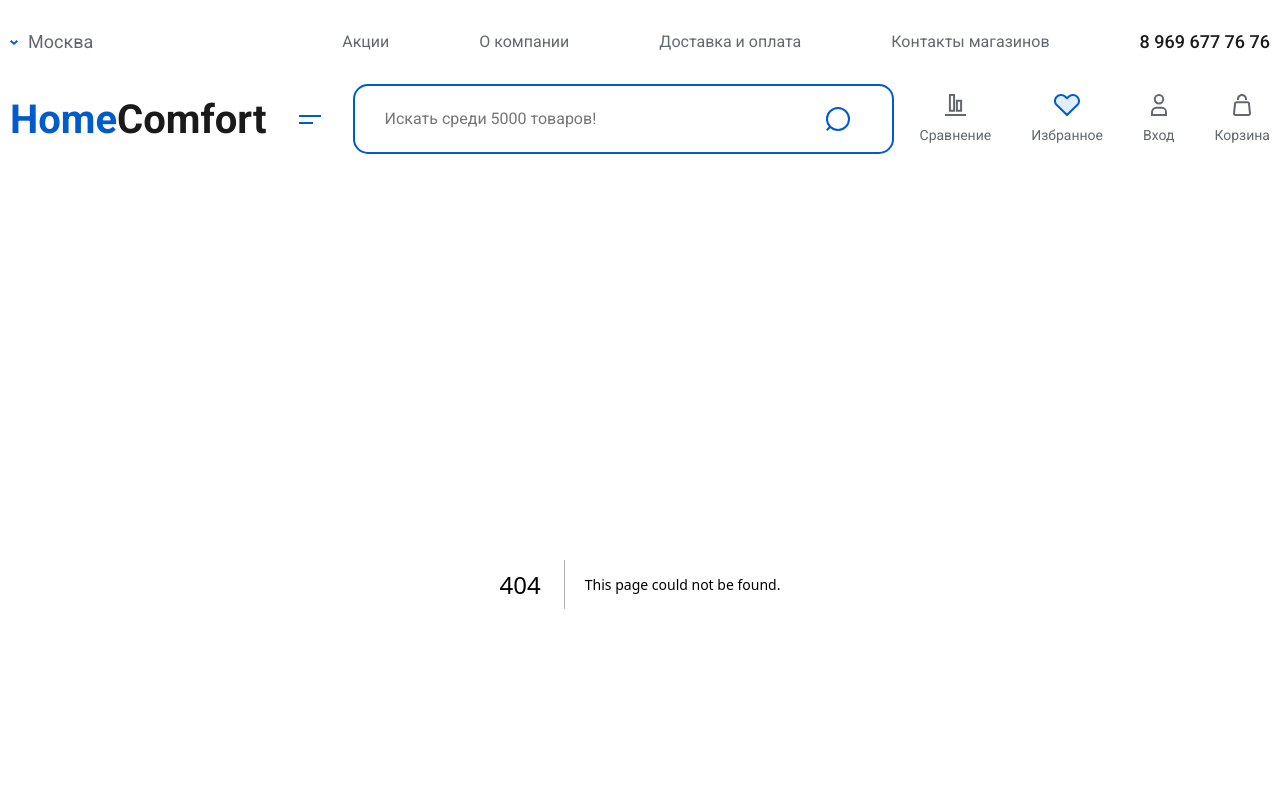
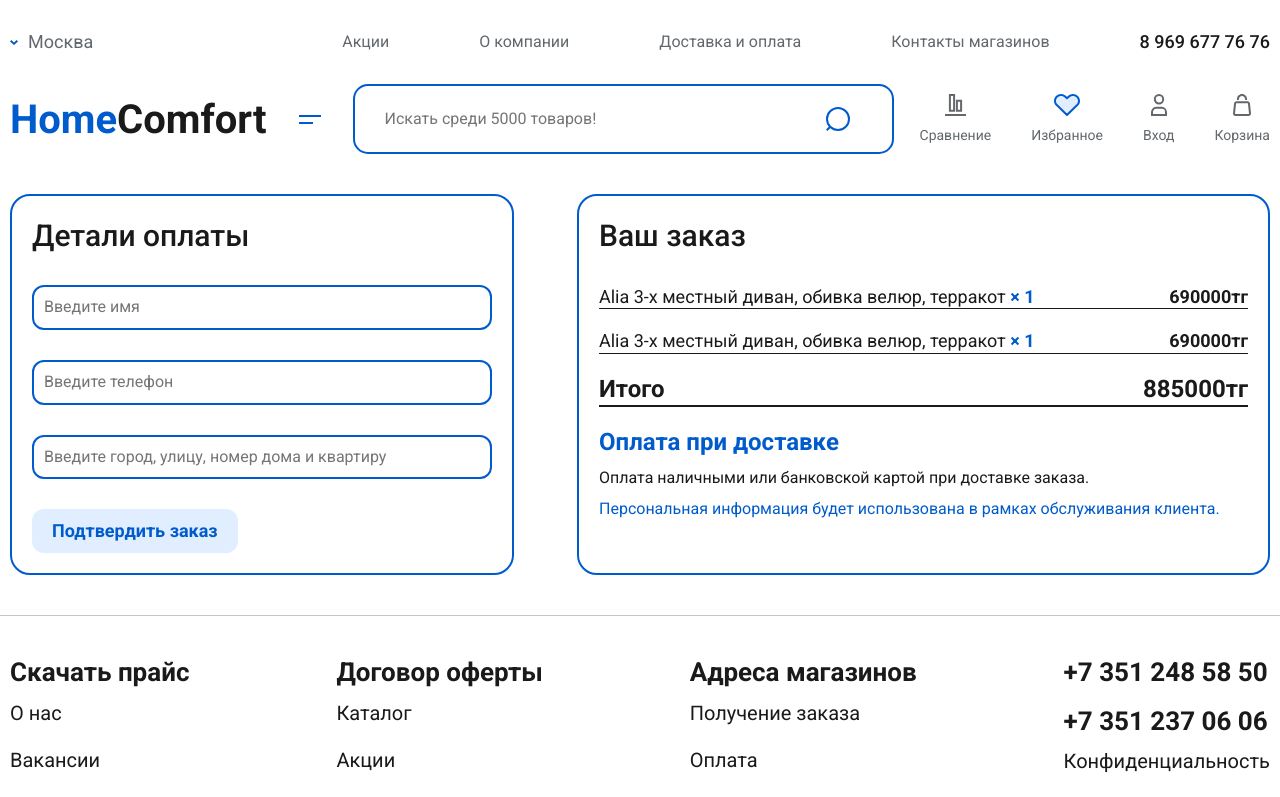
Before and after one commit to Majest228/homecomfort-front, a Next.js app: page /ordering in a window 1280 px wide. Before the commit this address had no page. Shown: the top 797 px of the page. Built offline with nearby package versions, Linux system fonts and the light colour scheme.

Commit message:
Страница оформление заказа

```diff
--- /dev/null
+++ b/app/components/screens/ordering/Ordering.module.scss
@@ -0,0 +1,148 @@
+.Ordering {
+  margin-top: 40px;
+  margin-bottom: 40px;
+  &__container {
+    max-width: 1260px;
+    margin: 0 auto;
+    &__content {
+      display: flex;
+      justify-content: space-between;
+      &__left {
+        border: 2px solid #005bcc;
+        padding: 20px;
+        border-radius: 20px;
+        width: 40%;
+        &__title {
+          h3 {
+            font-style: normal;
+            font-weight: 500;
+            font-size: 30px;
+            line-height: 130%;
+            color: #1a1a1a;
+            margin-bottom: 30px;
+          }
+        }
+        &__form {
+          &__input {
+            margin-bottom: 30px;
+            input {
+              width: 100%;
+              border: 2px solid #005bcc;
+              border-radius: 12px;
+              padding: 10px;
+              font-weight: 400;
+              font-size: 16px;
+              line-height: 130%;
+              color: #1a1a1a;
+            }
+          }
+          &__submit {
+            button {
+              border: none;
+              color: #005bcc;
+              background-color: #e0eeff;
+              border-radius: 12px;
+              padding: 10px 20px;
+              font-weight: 700;
+              font-size: 18px;
+              line-height: 130%;
+              cursor: pointer;
+            }
+          }
+        }
+      }
+      &__right {
+        width: 55%;
+        border: 2px solid #005bcc;
+        padding: 20px;
+        border-radius: 20px;
+        &__title {
+          h3 {
+            font-style: normal;
+            font-weight: 500;
+            font-size: 30px;
+            line-height: 130%;
+            color: #1a1a1a;
+            margin-bottom: 30px;
+          }
+        }
+        &__items {
+          &__item {
+            display: flex;
+            justify-content: space-between;
+            align-items: center;
+            margin-bottom: 20px;
+            border-bottom: 1px solid #1a1a1a;
+            p {
+              font-weight: 400;
+              font-size: 18px;
+              line-height: 130%;
+              color: #1a1a1a;
+            }
+            &__description {
+              max-width: 80%;
+              p {
+                a {
+                  color: #005bcc;
+                  font-weight: 600;
+                }
+              }
+            }
+            &__price {
+              p {
+                font-weight: 600;
+                line-height: 130%;
+                color: #1a1a1a;
+              }
+            }
+          }
+        }
+        &__sum {
+          margin-top: 20px;
+          display: flex;
+          justify-content: space-between;
+          border-bottom: 2px solid #1a1a1a;
+          &__title {
+            p {
+              font-weight: 600;
+              line-height: 130%;
+              color: #1a1a1a;
+              font-size: 24px;
+            }
+          }
+          &__value {
+            p {
+              font-weight: 600;
+              line-height: 130%;
+              color: #1a1a1a;
+              font-size: 24px;
+            }
+          }
+        }
+        &__additionally {
+          margin-top: 20px;
+          &__title {
+            p {
+              font-weight: 600;
+              line-height: 130%;
+              color: #005bcc;
+              font-size: 24px;
+            }
+          }
+          &__description {
+            p {
+              margin-top: 10px;
+              font-weight: 400;
+              font-size: 16px;
+              line-height: 130%;
+              color: #1a1a1a;
+              &:last-child {
+                color: #005bcc;
+              }
+            }
+          }
+        }
+      }
+    }
+  }
+}
--- /dev/null
+++ b/app/components/screens/ordering/Ordering.tsx
@@ -0,0 +1,106 @@
+import React from "react"
+import styles from "./Ordering.module.scss"
+import OrderingItem from "./orderingItem/orderingItem"
+
+const Ordering = () => {
+  return (
+    <div className={styles.Ordering}>
+      <div className={styles.Ordering__container}>
+        <div className={styles.Ordering__container__content}>
+          <div className={styles.Ordering__container__content__left}>
+            <div className={styles.Ordering__container__content__left__title}>
+              <h3>Детали оплаты</h3>
+            </div>
+            <form className={styles.Ordering__container__content__left__form}>
+              <div
+                className={
+                  styles.Ordering__container__content__left__form__input
+                }
+              >
+                <input type='text' placeholder='Введите имя' />
+              </div>
+              <div
+                className={
+                  styles.Ordering__container__content__left__form__input
+                }
+              >
+                <input type='tel' placeholder='Введите телефон' />
+              </div>
+              <div
+                className={
+                  styles.Ordering__container__content__left__form__input
+                }
+              >
+                <input
+                  type='text'
+                  placeholder='Введите город, улицу, номер дома и квартиру'
+                />
+              </div>
+              <div
+                className={
+                  styles.Ordering__container__content__left__form__submit
+                }
+              >
+                <button>Подтвердить заказ</button>
+              </div>
+            </form>
+          </div>
+          <div className={styles.Ordering__container__content__right}>
+            <div className={styles.Ordering__container__content__right__title}>
+              <h3>Ваш заказ</h3>
+            </div>
+            <div className={styles.Ordering__container__content__right__items}>
+              <OrderingItem />
+              <OrderingItem />
+            </div>
+            <div className={styles.Ordering__container__content__right__sum}>
+              <div
+                className={
+                  styles.Ordering__container__content__right__sum__title
+                }
+              >
+                <p>Итого</p>
+              </div>
+              <div
+                className={
+                  styles.Ordering__container__content__right__sum__value
+                }
+              >
+                <p>885000тг</p>
+              </div>
+            </div>
+            <div
+              className={
+                styles.Ordering__container__content__right__additionally
+              }
+            >
+              <div
+                className={
+                  styles.Ordering__container__content__right__additionally__title
+                }
+              >
+                <p>Оплата при доставке</p>
+              </div>
+              <div
+                className={
+                  styles.Ordering__container__content__right__additionally__description
+                }
+              >
+                <p>
+                  Оплата наличными или банковской картой при доставке заказа.
+                </p>
+
+                <p>
+                  Персональная информация будет использована в рамках
+                  обслуживания клиента.
+                </p>
+              </div>
+            </div>
+          </div>
+        </div>
+      </div>
+    </div>
+  )
+}
+
+export default Ordering
--- /dev/null
+++ b/app/components/screens/ordering/orderingItem/orderingItem.tsx
@@ -0,0 +1,27 @@
+import React from "react"
+import styles from "../Ordering.module.scss"
+
+const OrderingItem = () => {
+  return (
+    <div className={styles.Ordering__container__content__right__items__item}>
+      <div
+        className={
+          styles.Ordering__container__content__right__items__item__description
+        }
+      >
+        <p>
+          Alia 3-x местный диван, обивка велюр, терракот <a>× 1</a>
+        </p>
+      </div>
+      <div
+        className={
+          styles.Ordering__container__content__right__items__item__price
+        }
+      >
+        <p>690000тг</p>
+      </div>
+    </div>
+  )
+}
+
+export default OrderingItem
--- /dev/null
+++ b/pages/ordering/index.tsx
@@ -0,0 +1,8 @@
+import Ordering from "@/app/components/screens/ordering/Ordering"
+import React from "react"
+
+const OrderingPage = () => {
+  return <Ordering />
+}
+
+export default OrderingPage
```
